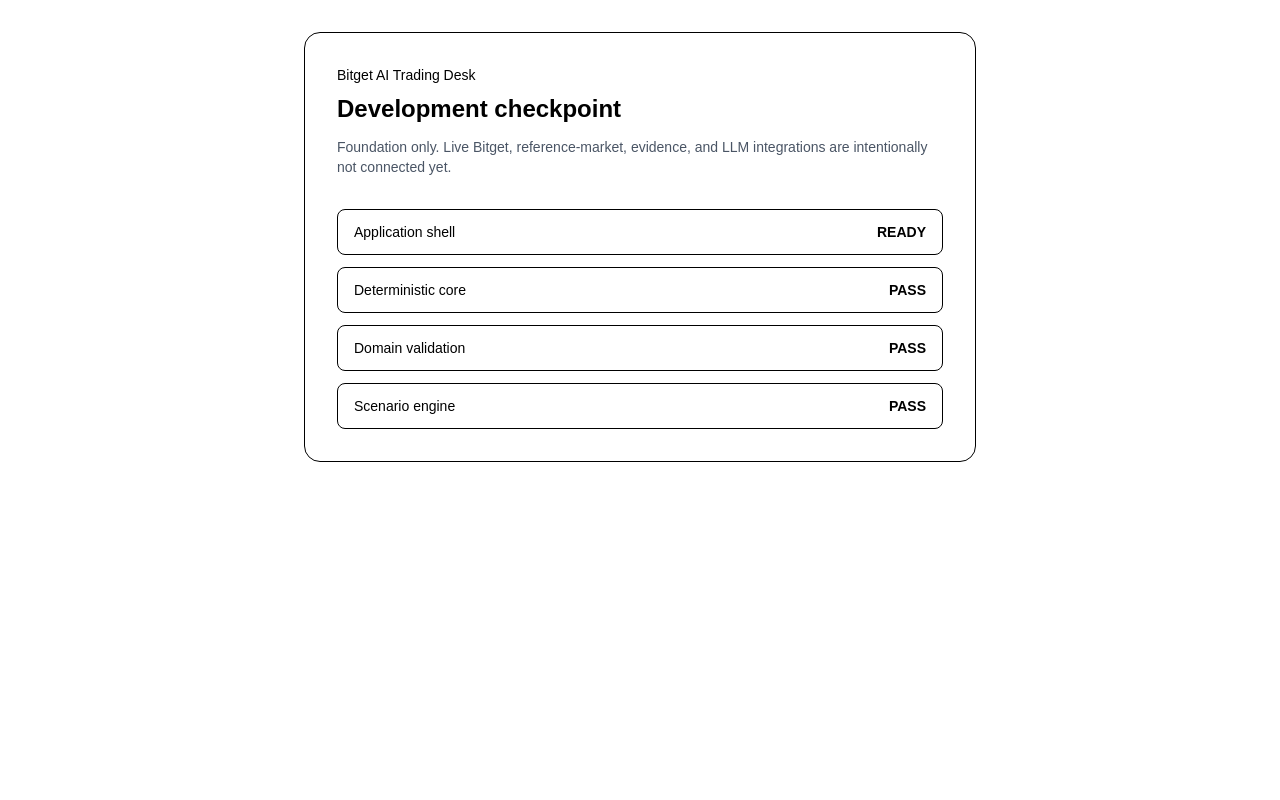
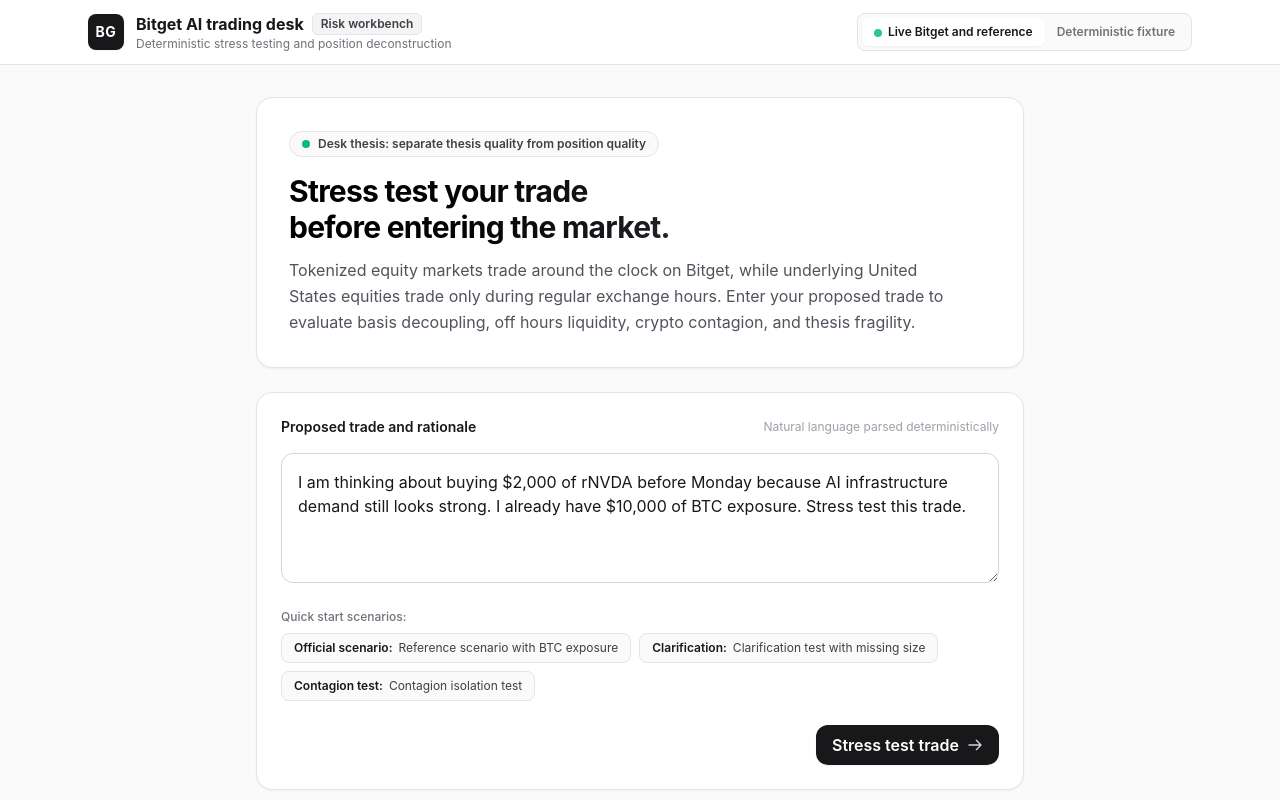
Before and after one commit to ThatHorseRep/bitget-ai-trading-desk, a Next.js app: page / in a window 1280 px wide. Shown: the top 800 px of the page. Built offline with nearby package versions, Linux system fonts and the light colour scheme.

Commit message:
feat(workspace): wire up primary page state machine and UI

```diff
--- a/src/app/globals.css
+++ b/src/app/globals.css
@@ -7,5 +7,9 @@
 body {
   margin: 0;
   min-height: 100vh;
-  font-family: Arial, Helvetica, sans-serif;
+  font-family: var(--font-geist-sans), -apple-system, BlinkMacSystemFont, "Segoe UI", sans-serif;
 }
+
+code, kbd, samp, pre {
+  font-family: var(--font-geist-mono), ui-monospace, monospace;
+}
--- a/src/app/layout.tsx
+++ b/src/app/layout.tsx
@@ -1,15 +1,26 @@
 import type { Metadata } from "next";
+import { Geist, Geist_Mono } from "next/font/google";
 import "./globals.css";
 
+const geistSans = Geist({
+  variable: "--font-geist-sans",
+  subsets: ["latin"],
+});
+
+const geistMono = Geist_Mono({
+  variable: "--font-geist-mono",
+  subsets: ["latin"],
+});
+
 export const metadata: Metadata = {
-  title: "Bitget AI Trading Desk",
-  description: "Development shell for the decision-stress-testing vertical slice."
+  title: "Bitget AI Trading Desk — RedTeam Risk Workbench",
+  description: "Deterministic trade stress testing, basis decoupling analysis, and thesis vs position deconstruction."
 };
 
 export default function RootLayout({ children }: Readonly<{ children: React.ReactNode }>) {
   return (
-    <html lang="en">
-      <body>{children}</body>
+    <html lang="en" className={`${geistSans.variable} ${geistMono.variable}`}>
+      <body className="antialiased font-sans bg-zinc-100/50 text-zinc-900">{children}</body>
     </html>
   );
 }
--- a/src/app/page.tsx
+++ b/src/app/page.tsx
@@ -1,28 +1,260 @@
-const checkpoints = [
-  ["Application shell", "READY"],
-  ["Deterministic core", "PASS"],
-  ["Domain validation", "PASS"],
-  ["Scenario engine", "PASS"]
-] as const;
+"use client";
 
-export default function HomePage() {
+import React, { useState } from "react";
+import { WorkspaceHeader } from "../components/workspace/WorkspaceHeader";
+import { TradeInputSurface } from "../components/workspace/TradeInputSurface";
+import { ClarificationModal } from "../components/workspace/ClarificationModal";
+import { NormalizedReviewCard } from "../components/workspace/NormalizedReviewCard";
+import { AnalysisProgressView } from "../components/workspace/AnalysisProgressView";
+import { DecisionArtifactView } from "../components/workspace/DecisionArtifactView";
+import { ProvenanceDrawer } from "../components/workspace/ProvenanceDrawer";
+import type { AnalysisStage, WorkspaceStep } from "../components/workspace/types";
+import type { DecisionWorkflowResult } from "../services/decisionDeskService";
+import type { DecisionArtifact, ProvenanceRecord } from "../domain/decision/types";
+import type { ParsedTradeResult } from "../core/trade/parser";
+import { parseNaturalLanguageTrade } from "../core/trade/parser";
+
+const DEFAULT_STAGES: AnalysisStage[] = [
+  {
+    id: 1,
+    label: "Reconstructing market state",
+    description: "Querying Bitget orderbook ticker, Yahoo reference equity price, and session status."
+  },
+  {
+    id: 2,
+    label: "Understanding the thesis",
+    description: "Decomposing natural language rationale into explicit assumptions and dependencies."
+  },
+  {
+    id: 3,
+    label: "Testing the thesis",
+    description: "Searching financial evidence feeds and generating adversarial counter theses."
+  },
+  {
+    id: 4,
+    label: "Stress testing the position",
+    description: "Computing deterministic P and L under market shock, crypto contagion, and microstructure widening."
+  },
+  {
+    id: 5,
+    label: "Checking relevant exposure",
+    description: "Assessing correlations with BTC holdings and portfolio drag."
+  },
+  {
+    id: 6,
+    label: "Building decision policy",
+    description: "Applying strict deterministic policy gates to formulate final verdict and change conditions."
+  }
+];
+
+export default function WorkspacePage() {
+  const [step, setStep] = useState<WorkspaceStep>("ENTRY");
+  const [prompt, setPrompt] = useState("");
+  const [useFixture, setUseFixture] = useState(false);
+  const [parsedResult, setParsedResult] = useState<ParsedTradeResult | null>(null);
+  const [artifact, setArtifact] = useState<DecisionArtifact | null>(null);
+  const [errorMessage, setErrorMessage] = useState<string | null>(null);
+  const [stages, setStages] = useState<AnalysisStage[]>(DEFAULT_STAGES);
+  const [activeStageIndex, setActiveStageIndex] = useState(0);
+  const [isDrawerOpen, setIsDrawerOpen] = useState(false);
+  const [selectedProvenance, setSelectedProvenance] = useState<ProvenanceRecord | null>(null);
+  const [isSubmitting, setIsSubmitting] = useState(false);
+
+  // Step S02 -> S03 or S04
+  const handleInitialSubmit = (rawInput: string) => {
+    setPrompt(rawInput);
+    setIsSubmitting(true);
+    setErrorMessage(null);
+
+    try {
+      const parsed = parseNaturalLanguageTrade(rawInput);
+      setParsedResult(parsed);
+
+      if (parsed.requiresClarification || !parsed.normalizedTrade) {
+        setStep("CLARIFICATION");
+      } else {
+        setStep("REVIEW");
+      }
+    } catch (err) {
+      setErrorMessage(err instanceof Error ? err.message : "Failed to interpret trade statement.");
+      setStep("ERROR");
+    } finally {
+      setIsSubmitting(false);
+    }
+  };
+
+  // Step S03 Clarification answered
+  const handleClarificationResolved = (supplementalText: string) => {
+    setPrompt(supplementalText);
+    handleInitialSubmit(supplementalText);
+  };
+
+  // Step S04 Confirmed -> Run S05 Analysis and Fetch Artifact
+  const handleConfirmRunStressTest = async () => {
+    if (!prompt) return;
+
+    setStep("ANALYZING");
+    setActiveStageIndex(0);
+    setErrorMessage(null);
+
+    // Progressive stage feedback simulation while calling the backend API
+    const progressTimer = setInterval(() => {
+      setActiveStageIndex((prev) => {
+        if (prev < 5) return prev + 1;
+        return prev;
+      });
+    }, 450);
+
+    try {
+      const response = await fetch("/api/stress-test", {
+        method: "POST",
+        headers: { "Content-Type": "application/json" },
+        body: JSON.stringify({ input: prompt, useFixture })
+      });
+
+      const data: DecisionWorkflowResult = await response.json();
+
+      clearInterval(progressTimer);
+      setActiveStageIndex(5);
+
+      if (data.step === "ERROR" || !data.artifact) {
+        setErrorMessage(data.limitations[0] || "Stress test analysis failed.");
+        setStep("ERROR");
+        return;
+      }
+
+      // Update stage details with real observations from artifact
+      const updatedStages = [...DEFAULT_STAGES];
+      updatedStages[0].detail = `Bitget rNVDA: $${data.artifact.marketState.instrumentPrice.toFixed(2)} | Ref: $${data.artifact.marketState.referencePrice ? data.artifact.marketState.referencePrice.toFixed(2) : "N/A"} | Session: ${data.artifact.marketState.sessionStatus}`;
+      updatedStages[1].detail = `${data.artifact.thesis.assumptions.length} assumptions isolated, ${data.artifact.thesis.dependencies.length} dependencies`;
+      updatedStages[2].detail = `Counter thesis generated: "${data.artifact.challenge.counterThesis.slice(0, 60)}..."`;
+      updatedStages[3].detail = `Scenarios computed: 4 deterministic shocks evaluated`;
+      updatedStages[4].detail = `Existing exposure: ${data.artifact.trade.relevantExposure.length > 0 ? `${data.artifact.trade.relevantExposure[0].asset} evaluated` : "None declared"}`;
+      updatedStages[5].detail = `Final Verdict: ${data.artifact.decision.verdict} with ${data.artifact.decision.reasons.length} policy reasons`;
+      setStages(updatedStages);
+
+      // Brief transition delay so the user sees all stages light up
+      setTimeout(() => {
+        setArtifact(data.artifact);
+        setStep("DECISION_READY");
+      }, 500);
+    } catch (err) {
+      clearInterval(progressTimer);
+      setErrorMessage(err instanceof Error ? err.message : "Network error during stress test.");
+      setStep("ERROR");
+    }
+  };
+
+  const handleReset = () => {
+    setStep("ENTRY");
+    setArtifact(null);
+    setParsedResult(null);
+    setErrorMessage(null);
+    setActiveStageIndex(0);
+    setStages(DEFAULT_STAGES);
+    setSelectedProvenance(null);
+  };
+
   return (
-    <main className="min-h-screen p-8">
-      <section className="mx-auto max-w-2xl rounded-2xl border p-8">
-        <p className="text-sm font-medium">Bitget AI Trading Desk</p>
-        <h1 className="mt-2 text-2xl font-semibold">Development checkpoint</h1>
-        <p className="mt-3 text-sm text-gray-600">
-          Foundation only. Live Bitget, reference-market, evidence, and LLM integrations are intentionally not connected yet.
-        </p>
-        <div className="mt-8 space-y-3">
-          {checkpoints.map(([label, status]) => (
-            <div key={label} className="flex items-center justify-between rounded-lg border px-4 py-3 text-sm">
-              <span>{label}</span>
-              <span className="font-semibold">{status}</span>
+    <div className="min-h-screen bg-zinc-50 text-zinc-900 font-sans selection:bg-zinc-900 selection:text-white">
+      {/* Persistent Navigation / Desk Header */}
+      <WorkspaceHeader
+        useFixture={useFixture}
+        onToggleFixture={setUseFixture}
+        onNewTrade={handleReset}
+        canReset={step !== "ENTRY"}
+      />
+
+      <main className="px-4 py-8 sm:px-6 lg:px-8">
+        {/* S01 / S02: Input State */}
+        {step === "ENTRY" && (
+          <TradeInputSurface
+            initialPrompt={prompt}
+            onSubmit={handleInitialSubmit}
+            isLoading={isSubmitting}
+          />
+        )}
+
+        {/* S03: Clarification State */}
+        {step === "CLARIFICATION" && parsedResult && (
+          <ClarificationModal
+            parsedResult={parsedResult}
+            originalPrompt={prompt}
+            onResolve={handleClarificationResolved}
+            onEditOriginal={() => setStep("ENTRY")}
+          />
+        )}
+
+        {/* S04: Normalized Trade Review */}
+        {step === "REVIEW" && parsedResult && parsedResult.normalizedTrade && (
+          <NormalizedReviewCard
+            normalizedTrade={parsedResult.normalizedTrade}
+            parsedResult={parsedResult}
+            onConfirm={handleConfirmRunStressTest}
+            onEdit={() => setStep("ENTRY")}
+          />
+        )}
+
+        {/* S05: Analysis Progress State */}
+        {step === "ANALYZING" && (
+          <AnalysisProgressView
+            stages={stages}
+            activeStageIndex={activeStageIndex}
+          />
+        )}
+
+        {/* S06: Decision Artifact Ready State */}
+        {step === "DECISION_READY" && artifact && (
+          <DecisionArtifactView
+            artifact={artifact}
+            onOpenProvenance={() => setIsDrawerOpen(true)}
+            onNewTrade={handleReset}
+          />
+        )}
+
+        {/* S08: Error / Blocked State */}
+        {step === "ERROR" && (
+          <div className="mx-auto max-w-xl rounded-2xl border border-rose-200 bg-white p-6 sm:p-8 shadow-xs space-y-4 text-center">
+            <div className="mx-auto flex h-12 w-12 items-center justify-center rounded-full bg-rose-100 text-rose-600">
+              <svg className="w-6 h-6" fill="none" viewBox="0 0 24 24" stroke="currentColor">
+                <path strokeLinecap="round" strokeLinejoin="round" strokeWidth={2} d="M12 8v4m0 4h.01M21 12a9 9 0 11-18 0 9 9 0 0118 0z" />
+              </svg>
             </div>
-          ))}
-        </div>
-      </section>
-    </main>
+            <h3 className="text-lg font-bold text-zinc-900 [text-wrap:balance]">
+              Analysis could not proceed
+            </h3>
+            <p className="text-sm text-zinc-600 [text-wrap:pretty]">
+              {errorMessage || "An unexpected error occurred while stress testing your proposed trade."}
+            </p>
+            <div className="pt-2 flex justify-center gap-3">
+              <button
+                type="button"
+                onClick={() => setStep("ENTRY")}
+                className="rounded-xl border border-zinc-300 bg-white px-4 py-2 text-sm font-semibold text-zinc-700 hover:bg-zinc-50 active:scale-[0.98] transition-all duration-700 ease-[cubic-bezier(0.32,0.72,0,1)] focus-visible:ring-2 focus-visible:ring-zinc-900 focus-visible:outline-hidden"
+              >
+                Back to edit
+              </button>
+              <button
+                type="button"
+                onClick={handleReset}
+                className="rounded-xl bg-zinc-900 px-4 py-2 text-sm font-semibold text-white hover:bg-zinc-800 active:scale-[0.98] transition-all duration-700 ease-[cubic-bezier(0.32,0.72,0,1)] focus-visible:ring-2 focus-visible:ring-zinc-900 focus-visible:outline-hidden"
+              >
+                Restart workspace
+              </button>
+            </div>
+          </div>
+        )}
+      </main>
+
+      {/* S09: Provenance Drawer */}
+      {artifact && (
+        <ProvenanceDrawer
+          artifact={artifact}
+          isOpen={isDrawerOpen}
+          onClose={() => setIsDrawerOpen(false)}
+          selectedRecord={selectedProvenance}
+        />
+      )}
+    </div>
   );
 }
```
